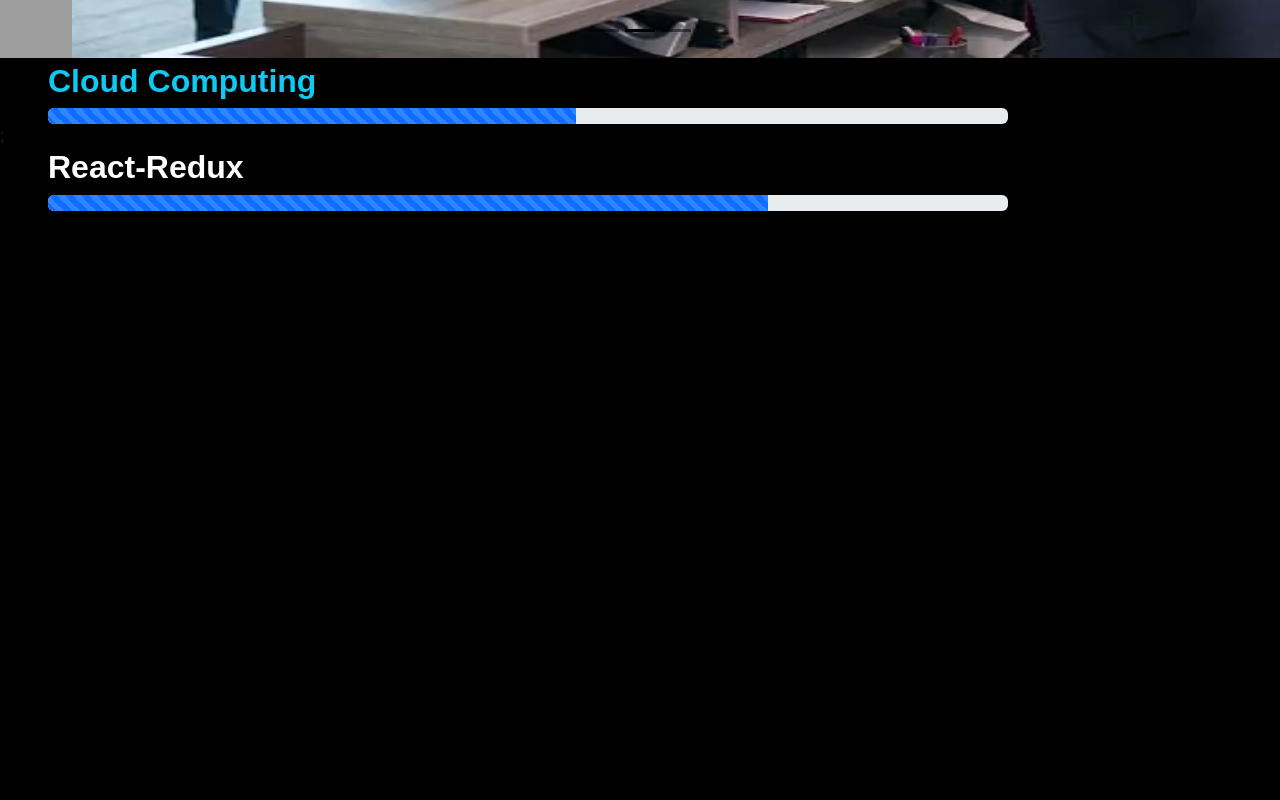
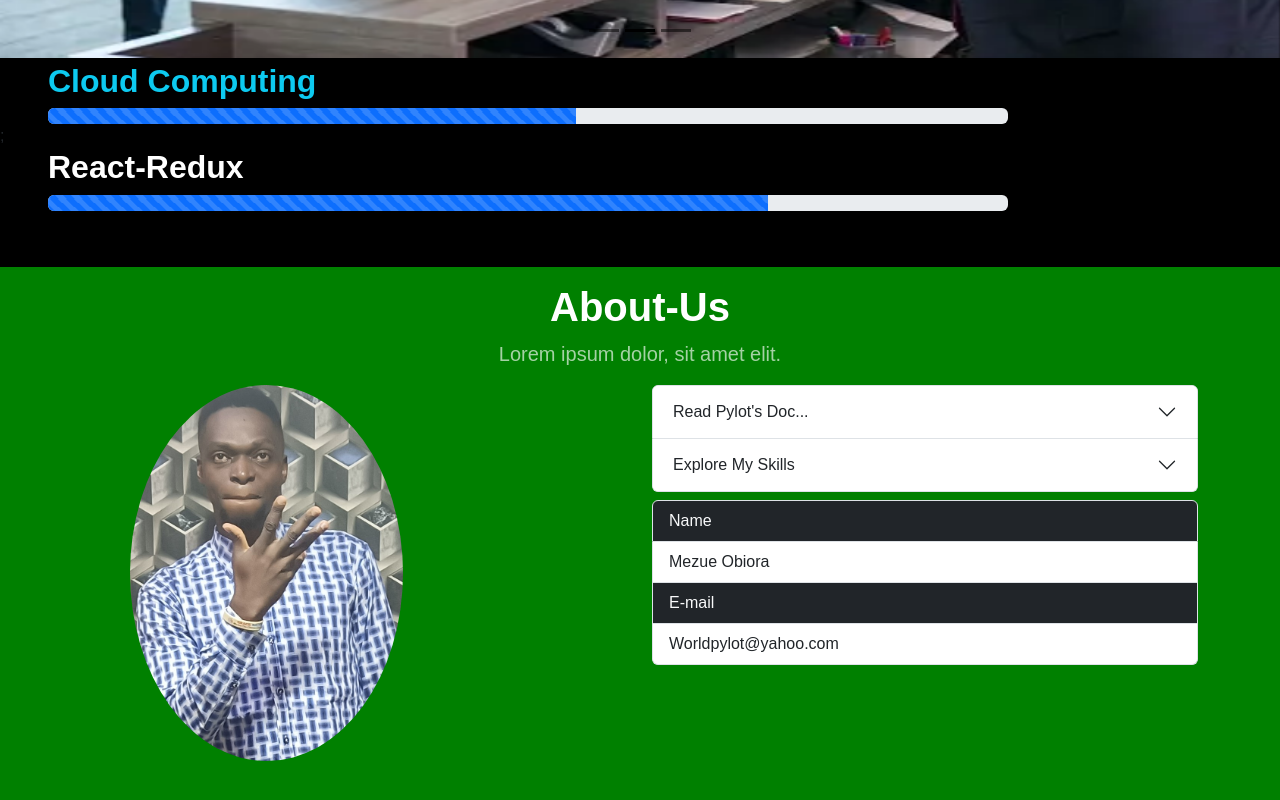
Before and after one commit to Mezue3000/my-folio, a React (Vite) app: page / in a window 1280 px wide. Shown: the part 522-1322 px from the top of the page. Before the commit the page ends 800 px from the top, so only its background shows below. Built offline with nearby package versions, Linux system fonts and the light colour scheme; grey boxes are pictures that could not be loaded.

Commit message:
imported accordion, listGroup image container

```diff
--- a/src/App.jsx
+++ b/src/App.jsx
@@ -1,5 +1,6 @@
 import Header from "./Components/Header";
 import Home from './Components/Home';
+import About from './Components/About';
 import { Tooltip } from 'react-tooltip'
 
 
@@ -13,6 +14,7 @@
 
       <main>
         <Home />
+        <About />
       </main>
     </>
   )
--- /dev/null
+++ b/src/Components/About.jsx
@@ -0,0 +1,55 @@
+import { Container, Row, Col, Image, Accordion, ListGroup } from 'react-bootstrap';
+import pylot from '../assets/Medias/pylot.jpg'
+
+const About = () => {
+  return (
+    <section id='about' className='abt-section pb-5'>
+        <Container>
+            <div>
+              <h1 className='fw-bold fs-1 pt-3 about'>About-Us</h1>
+              <p className='fs-5 about2'>Lorem ipsum dolor, sit amet elit.</p>
+            </div>
+            <Row>
+              <Col><img className='rounded-circle w-50 ms-5' title='Senior Developer' src={pylot} alt="portrait" /></Col>
+              <Col>
+                  <Accordion className=''>
+                    <Accordion.Item eventKey="0">
+                      <Accordion.Header>Read Pylot's Doc... </Accordion.Header>
+                      <Accordion.Body>
+                        Lorem ipsum dolor sit amet, consectetur adipiscing elit, sed do
+                        eiusmod tempor incididunt ut labore et dolore magna aliqua. Ut enim ad
+                        minim veniam, quis nostrud exercitation ullamco laboris nisi ut
+                        aliquip ex ea commodo consequat. Duis aute irure dolor in
+                        reprehenderit in voluptate velit esse cillum dolore eu fugiat nulla
+                        pariatur. Excepteur sint occaecat cupidatat non proident, sunt in
+                        culpa qui officia deserunt mollit anim id est laborum.
+                      </Accordion.Body>
+                    </Accordion.Item>
+                    <Accordion.Item eventKey="1">
+                      <Accordion.Header>Explore My Skills</Accordion.Header>
+                      <Accordion.Body>
+                        Lorem ipsum dolor sit amet, consectetur adipiscing elit, sed do
+                        eiusmod tempor incididunt ut labore et dolore magna aliqua. Ut enim ad
+                        minim veniam, quis nostrud exercitation ullamco laboris nisi ut
+                        aliquip ex ea commodo consequat. Duis aute irure dolor in
+                        reprehenderit in voluptate velit esse cillum dolore eu fugiat nulla
+                        pariatur. Excepteur sint occaecat cupidatat non proident, sunt in
+                        culpa qui officia deserunt mollit anim id est laborum.
+                      </Accordion.Body>
+                    </Accordion.Item>
+                  </Accordion>
+
+                  <ListGroup className='mt-2'>
+                    <ListGroup.Item className='bg-dark text-light'>Name</ListGroup.Item>
+                    <ListGroup.Item>Mezue Obiora</ListGroup.Item>
+                    <ListGroup.Item className='bg-dark text-light'>E-mail</ListGroup.Item>
+                    <ListGroup.Item>Worldpylot@yahoo.com</ListGroup.Item>
+                  </ListGroup>
+              </Col>
+            </Row>
+        </Container>
+
+    </section>
+  )
+}
+export default About
--- a/src/Components/Home.jsx
+++ b/src/Components/Home.jsx
@@ -1,4 +1,5 @@
 import { Carousel, ProgressBar } from 'react-bootstrap';
+import 'animate.css';
 import image1 from '../assets/Medias/img1.jpg';
 import image2 from '../assets/Medias/img2.webp';
 import image3 from '../assets/Medias/success.jpg';
@@ -15,7 +16,7 @@
             />
 
             <Carousel.Caption>
-              <p className='para1 text-white fw-bolder animate__backInDown'>Mezue Obiora Is A Fullstack Software Developer.</p>
+              <p className='para1 text-white fw-bolder animate__animated animate__backInDown'>Mezue Obiora Is A Fullstack Software Developer.</p>
             </Carousel.Caption>
           </Carousel.Item>
 
```
Also changed, not shown: src/assets/Medias/pylot.jpg (added).
